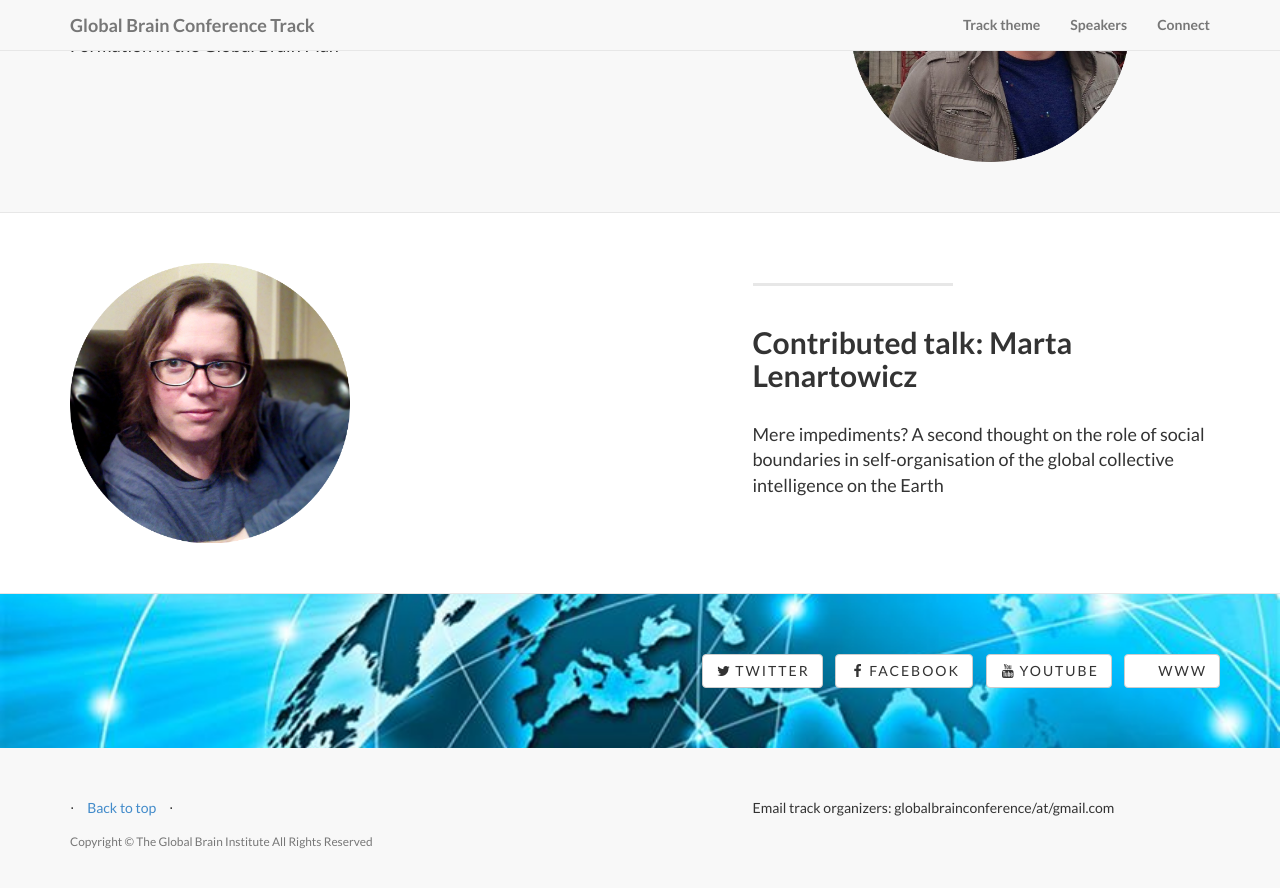
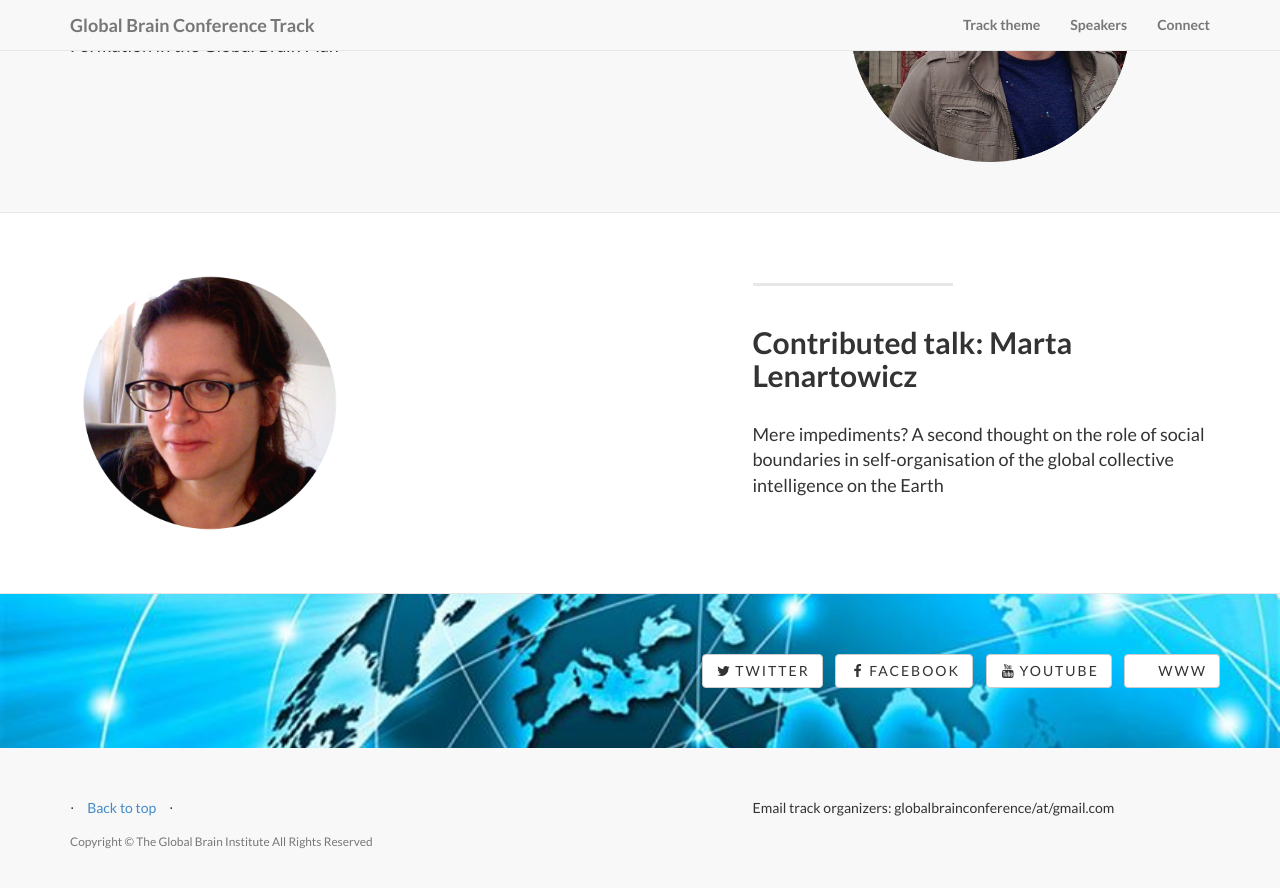
Before and after one commit to globalbraininstitute/vienna2015, a Jekyll site: the page built from index.html, in a window 1280 px wide and 900 px high, scrolled down 5109 px. Shown: the top 888 px of the window. Built offline with Jekyll 4.4.1, drawn with Linux system fonts in a browser that asks for light colours.

Commit message:
another martas photo

```diff
--- a/_posts/2015-04-17-marta_lenartowicz.markdown
+++ b/_posts/2015-04-17-marta_lenartowicz.markdown
@@ -2,7 +2,7 @@
 title: Contributed talk&#58; Marta Lenartowicz</a>
 layout: default
 date: 2015-04-17
-img: ../people/marta.png
+img: ../people/martal.png
 link: speakers/lenartowicz
 category: Speakers
 description: |
```
Also changed, not shown: img/people/martal.png (added).
